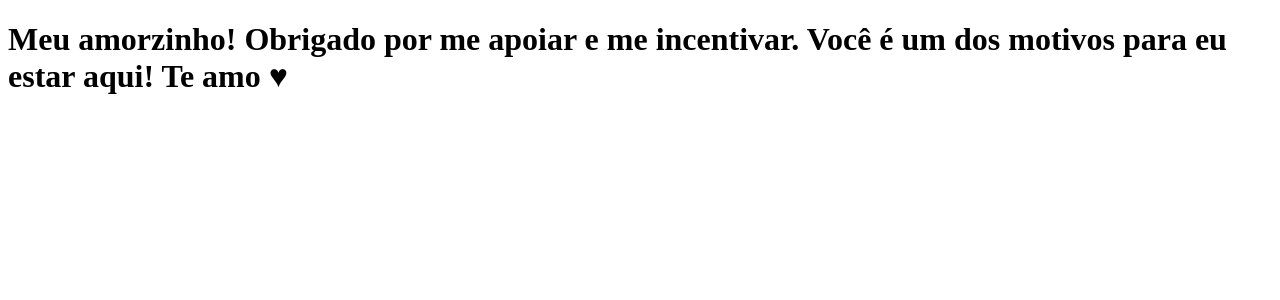
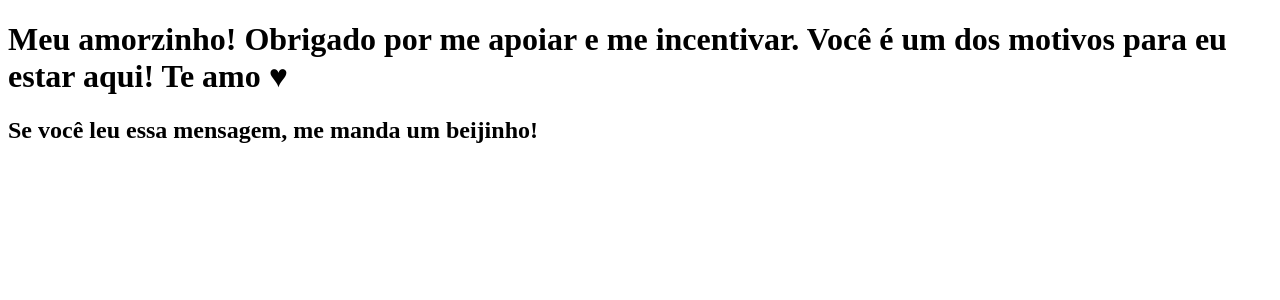
Before and after one commit to LuanGregati/clone-tabnews, a Next.js app: page / in a window 1280 px wide. Shown: the top 300 px of the page. Built offline with nearby package versions, Linux system fonts and the light colour scheme.

Commit message:
altera a frase

```diff
--- a/pages/index.js
+++ b/pages/index.js
@@ -1,3 +1,12 @@
 export default function Home() {
-    return <h1>Meu amorzinho! Obrigado por me apoiar e me incentivar. Você é um dos motivos para eu estar aqui! Te amo &hearts;</h1>;
+    return (
+        <div>
+            <h1>
+                Meu amorzinho! Obrigado por me apoiar e me incentivar. Você é um dos motivos para eu estar aqui! Te amo &hearts;
+            </h1>
+            <h2>
+                Se você leu essa mensagem, me manda um beijinho!
+            </h2>
+        </div>
+    );
 }
```
